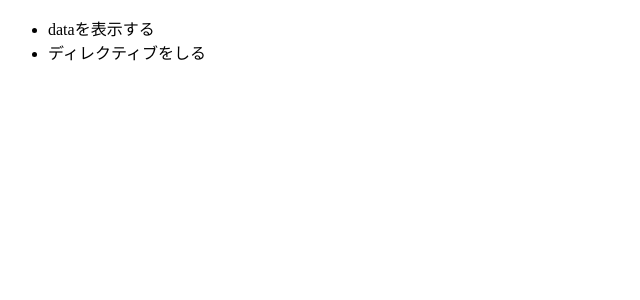
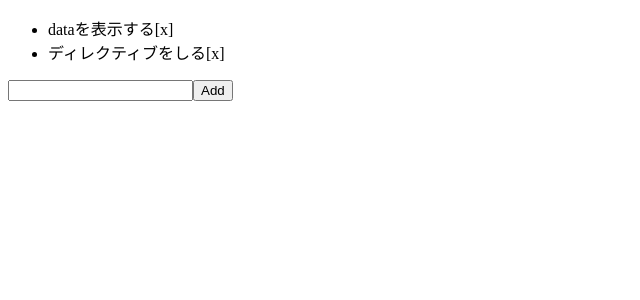
Before and after one commit to NMurata07/vue-project-app, a Vue app: page / in a window 1280 px wide. Shown: the top 300 px of the page, without its empty margins (0-640 px from the left). Built offline with nearby package versions, Linux system fonts and the light colour scheme.

Commit message:
feature-delete

```diff
--- a/src/App.vue
+++ b/src/App.vue
@@ -1,10 +1,15 @@
 <template>
   <div id="app">
     <ul>
-      <li v-for="todo in todos">
+      <li v-for="todo in todos" v-bind:key="todo.id">
         <span> {{ todo.text }}</span>
+        <span @click="deleteTodo(todo)">[x]</span>
       </li>
     </ul>
+    <form @submit.prevent="addTodo">
+      <input type="text" v-model="newTodo">
+      <input type="submit" value="Add">
+    </form>
   </div>
 </template>
 
@@ -17,6 +22,17 @@ export default {
         { id: 1, text: 'dataを表示する' },
         { id: 2, text: 'ディレクティブをしる' }
       ],
+      newTodo: ''
+    }
+  },
+  methods: {
+    addTodo: function() {
+      const newId = Math.max.apply(null, this.todos.map(t => t.id)) + 1;
+      this.todos.push({ id: newId, text: this.newTodo });
+      this.newTodo = '';
+    },
+    deleteTodo: function(todo) {
+      this.todos = this.todos.filter(item => item !== todo);
     }
   }
 }
```
